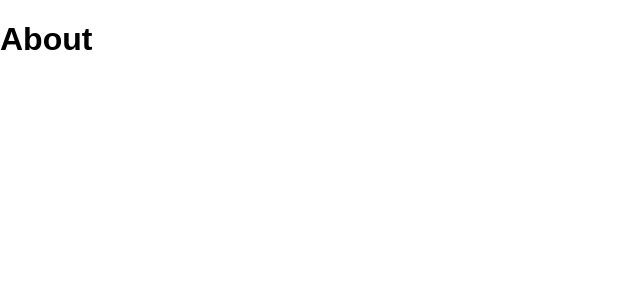
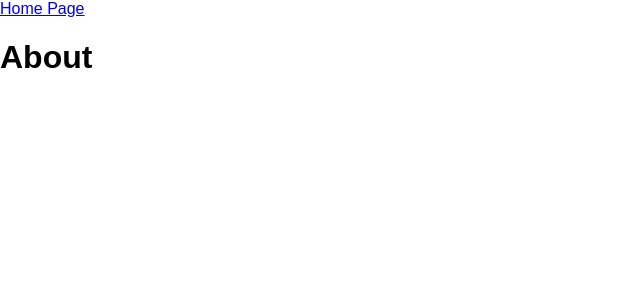
Before and after one commit to Reimirno/crwn-clothing, a React (Create React App) app: page /about in a window 1280 px wide. Shown: the top 300 px of the page, without its empty margins (0-640 px from the left). Built offline with nearby package versions, Linux system fonts and the light colour scheme; a web font is replaced by a local one.

Commit message:
feat: add temp navigation links

```diff
--- a/src/pages/aboutpage/aboutpage.jsx
+++ b/src/pages/aboutpage/aboutpage.jsx
@@ -1,7 +1,17 @@
+import withRouter from "../../utilities/withRouter";
 import "./aboutpage.scss";
+import { Link } from "react-router-dom";
 
-const AboutPage = () => {
-  return <h1>About</h1>;
+const AboutPage = ({ router }) => {
+  console.log(router);
+  return (
+    <div>
+      <nav>
+        <Link to="..">Home Page</Link>
+      </nav>
+      <h1>About</h1>
+    </div>
+  );
 };
 
-export default AboutPage;
+export default withRouter(AboutPage);
--- a/src/pages/homepage/homepage.jsx
+++ b/src/pages/homepage/homepage.jsx
@@ -1,10 +1,16 @@
 import MenuDirectory from "../../components/menu-directory/menu-directory";
 import "./homepage.scss";
+import { Link } from "react-router-dom";
 
 const Homepage = () => {
   return (
-    <div className="homepage">
-      <MenuDirectory />
+    <div>
+      <nav>
+        <Link to="about">About</Link>
+      </nav>
+      <div className="homepage">
+        <MenuDirectory />
+      </div>
     </div>
   );
 };
--- a/src/pages/nomatchpage/nomatchpage.jsx
+++ b/src/pages/nomatchpage/nomatchpage.jsx
@@ -6,7 +6,7 @@ const NoMatchPage = ({ router }) => {
   return (
     <div>
       <h1>404</h1>
-      <button onClick={() => router.navigate("/")}>Main Page</button>
+      <button onClick={() => router.navigate("/")}>Home Page</button>
     </div>
   );
 };
```
